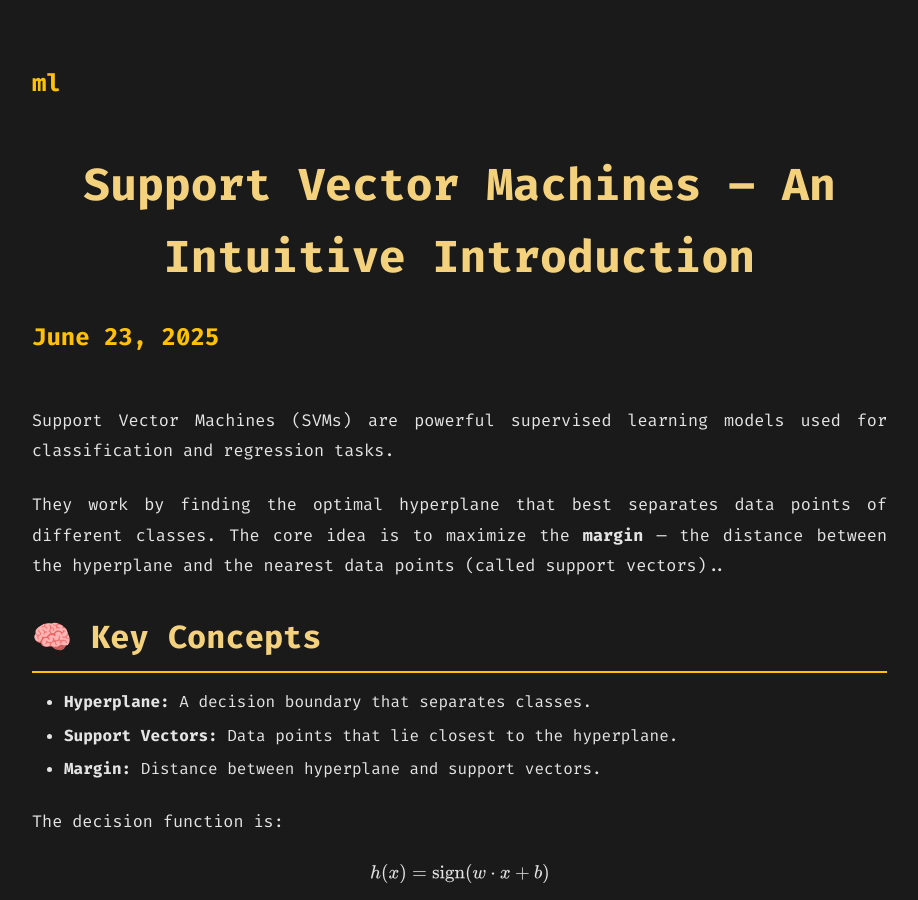
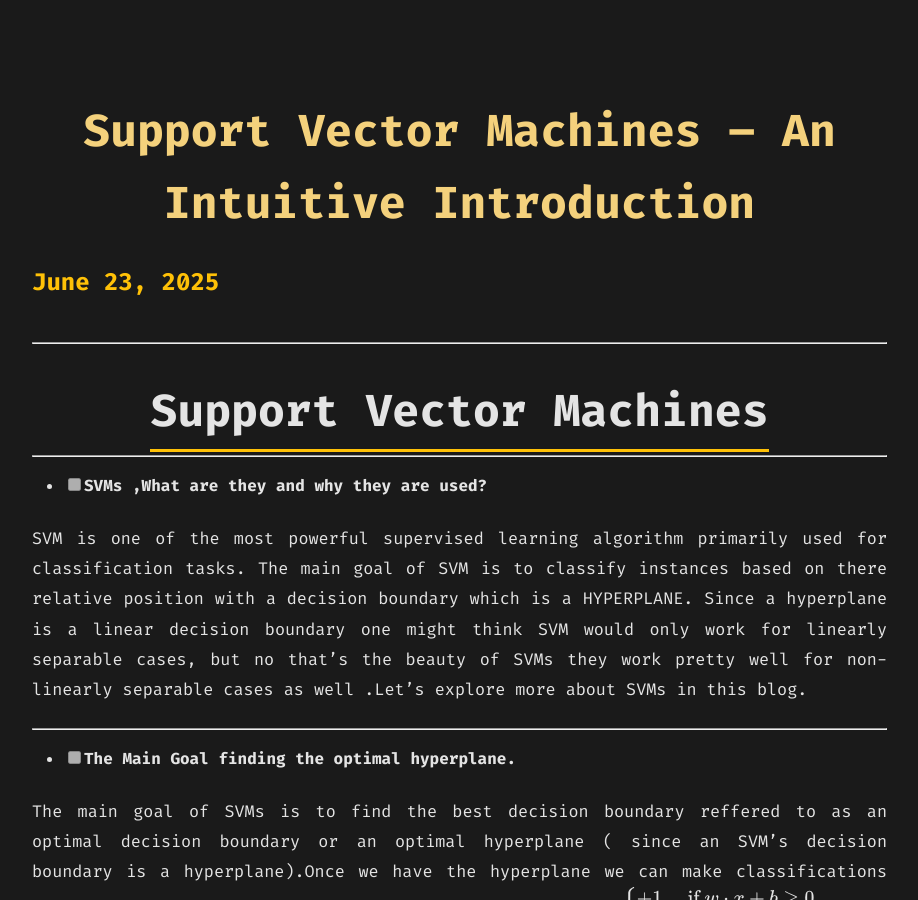
Before and after one commit to shrrynsh/site.github.io, a Jekyll site: the page built from _posts/2025-06-23-svm-from-scratch.md, in a window 1280 px wide and 900 px high. Shown: the whole window, without its empty margins (158-1076 px from the left). Built offline with Jekyll 4.4.1, drawn with Linux system fonts in a browser that asks for light colours.

Commit message:
Update 2025-06-23-svm-from-scratch.md

```diff
--- a/_posts/2025-06-23-svm-from-scratch.md
+++ b/_posts/2025-06-23-svm-from-scratch.md
@@ -2,31 +2,19 @@
 layout: post
 title: "Support Vector Machines – An Intuitive Introduction"
 date: 2025-06-23
-categories: ml
 ---
 
-Support Vector Machines (SVMs) are powerful supervised learning models used for classification and regression tasks.
+---
 
-They work by finding the optimal hyperplane that best separates data points of different classes. The core idea is to maximize the **margin** — the distance between the hyperplane and the nearest data points (called support vectors)..
+# <span style="border-bottom: 3px solid var(--accent, #ffc107); padding-bottom: 0.2em;">Support Vector Machines</span>
 
-## 🧠 Key Concepts
-
-- **Hyperplane:** A decision boundary that separates classes.
-- **Support Vectors:** Data points that lie closest to the hyperplane.
-- **Margin:** Distance between hyperplane and support vectors.
-
-
-
-The decision function is:
-
-
-$$h(x) = \text{sign}(w \cdot x + b)$$
-
-# Support Vector Machines
+---
 
 - [ ] **SVMs ,What are they and why they are used?**
 
 SVM is one of the most powerful supervised learning algorithm primarily used for classification tasks. The main goal of SVM is to classify instances based on there relative position with a decision boundary which is a HYPERPLANE. Since a hyperplane is a linear decision boundary one might think SVM would only work for linearly separable cases, but no that's the beauty of SVMs they work pretty well for non-linearly separable cases as well .Let's explore more about SVMs in this blog.
+
+---
 
 - [ ] **The Main Goal finding the optimal hyperplane.**
 
@@ -39,11 +27,17 @@
 $$
 Let's understand what an hyperplane is and how to compare hyperplanes.
 
+---
+
 - [ ] **A generalized plane - Hyperplane.**
 
 Hyperplane is a generalization of the 2-Dimensional plane for Higher Dimensions. It can be thought of as a geometric figure that divides a space into two parts,  for example: A line in case of 2D or a plane in case of 3D. It is worth noting that the dimension of a hyperplane is always one less than the dimension of the space which it is dividing.
 The generalized equation of a hyperplane is $w⋅x+b=0$ . This equation seems familiar right, yes it is the equation of a plane in 3D and indeed it also the equation of a plane in any dimension where x is a n-dimensional vector and w is a vector normal to the hyperplane.
+
+---
+
 - [ ] **How to compare hyperplanes?**
+
 Now to select the best hyperplane it is obvious that we have to compare hyperplanes therefore there must be a way of doing so. We have two different ways of comparing hyperplanes : Functional Margin and Geometric Margin.
 
 **Functional Margin :** Let's first define a function $$ f=y(w.x+b)$$ the value of this function is positive for all correct classifications and negative for all misclassifications.
@@ -58,7 +52,10 @@
 $$
 Since w reperesents the normal vector of the hyperplane one could choose different w, parallel to each other to represent the same hyperplane and that would affect finding the best hyperplane. To avoid such clashes we scale the Functional margin by dividing by mag(w).
 
+---
+
 - [ ] **The optimization.**
+
 To find the values of w and b of the optimal hyperplane we have to solve an optimization problem we have to maximize the Geometric Margin(G) (find the hyperplane with maximum G) subject to some constraints.
 Putting it formally:
 
@@ -84,7 +81,6 @@
 
 Scaling w and b such that F=1, scaling won't affect the optimal values of w and b.This scaling would convert our optimization solely in terms of w and b.
 
-
 \begin{aligned}
 \max_{w,b} \quad & \frac{1}{\|w\|}  \\
 \text{subject to}\quad & f_i \ge 1, \quad i = 1,\dots,m.
@@ -99,19 +95,17 @@
 \text{subject to}\quad & y_i(w.x_i+b)-1 \ge 0, \quad i = 1,\dots,m.
 \end{aligned}$$
 
-
 Therefore,we have got our final primal problem which is :
  \begin{aligned}
 \min_{w,b} \quad \frac{1}{2}\|w\|^2  \\
 \text{subject to}\quad & y_i(w.x_i+b)-1 \ge 0, \quad i = 1,\dots,m.
 \end{aligned}
 
+---
 
 Now we can form the lagrangian  from the given primal probelm :
 
-
 $$L(w, b, \alpha) = \frac{1}{2}\,w \cdot w - \sum_{i=1}^{m} \alpha_i \bigl[y_i\,(w \cdot x_i + b) - 1\bigr].$$
-
 
 Taking gradient of $L(w, b, \alpha)$ wrt to w and b and setting them to 0:
 
@@ -122,7 +116,6 @@
 Plugging the value of w back to $L(w, b, \alpha)$ gives us the dual problem.Note that that the dual problem also has some constraints.
 Formulating the dual :
 
-
 $$D(\alpha, b) = \sum_{i=1}^m \alpha_i- \frac{1}{2} \sum_{i=1}^m \sum_{j=1}^m
 \alpha_i \,\alpha_j\, y_i\, y_j \,\bigl(x_i \cdot x_j\bigr)$$
 
@@ -130,8 +123,9 @@
 \quad\text{and}\quad
 \sum_{i=1}^{m} \alpha_i \, y_i = 0.$$
 
+maximizing $D(\alpha,b)$ subject to the constraints will give us the value of optimal w and b and hence we can find the optimal hyperplane.
 
-maximizing $D(\alpha,b)$ subject to the constraints will give us the value of optimal w and b and hence we can find the optimal hyperplane.
+---
 
 - [ ] **KKT Conditions and its effect:**
 
@@ -141,6 +135,4 @@
 $$y_i\,(w \cdot x' + b) - 1 = 0$$
 Therfore for such instances $\alpha_i$ is positive and such instances are called **Support Vectors**. For all the other instances $y_i\,(w \cdot x_i + b) - 1\neq 0$    and hence $\alpha_i$ for such instances is 0.
 
-
-
-.
+---
```
